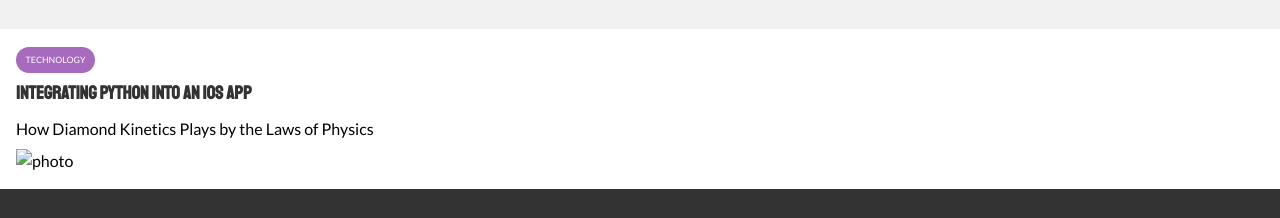
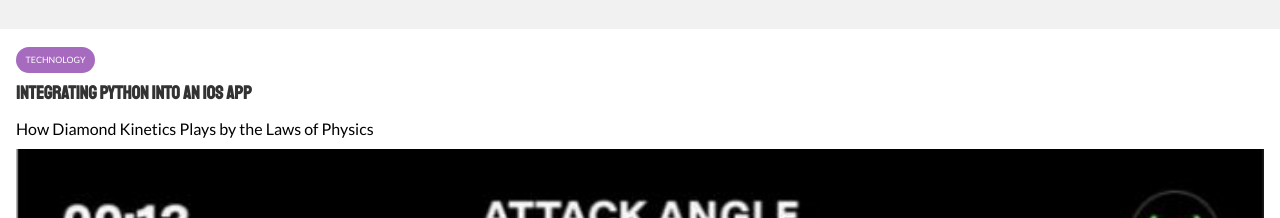
Before and after one commit to configerssh/netlify-projects-03, a plain HTML site: page index.html in a window 1280 px wide. Shown: the part 2213-2431 px from the top of the page. Drawn offline with Linux system fonts and the light colour scheme.

Commit message:
Add files via upload

```diff
--- a/index.html
+++ b/index.html
@@ -153,7 +153,7 @@
               </h3>
               <p>How Diamond Kinetics Plays by the Laws of Physics</p>
             </div>
-            <img src="tech3.jpg" alt="photo">
+            <img src="img/tech3.jpg" alt="photo">
           </article>
       </div>
     </div>
```
Also changed, not shown: integrating-python-into-an-ios-app.html (+1 -1 lines).
